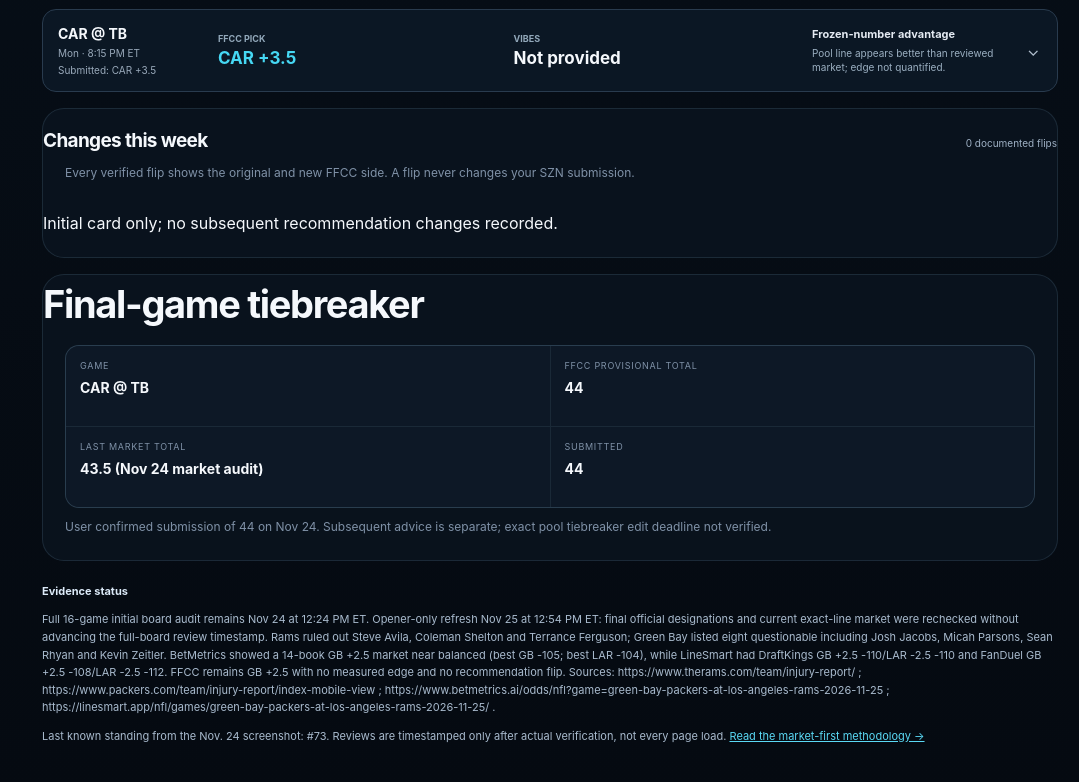
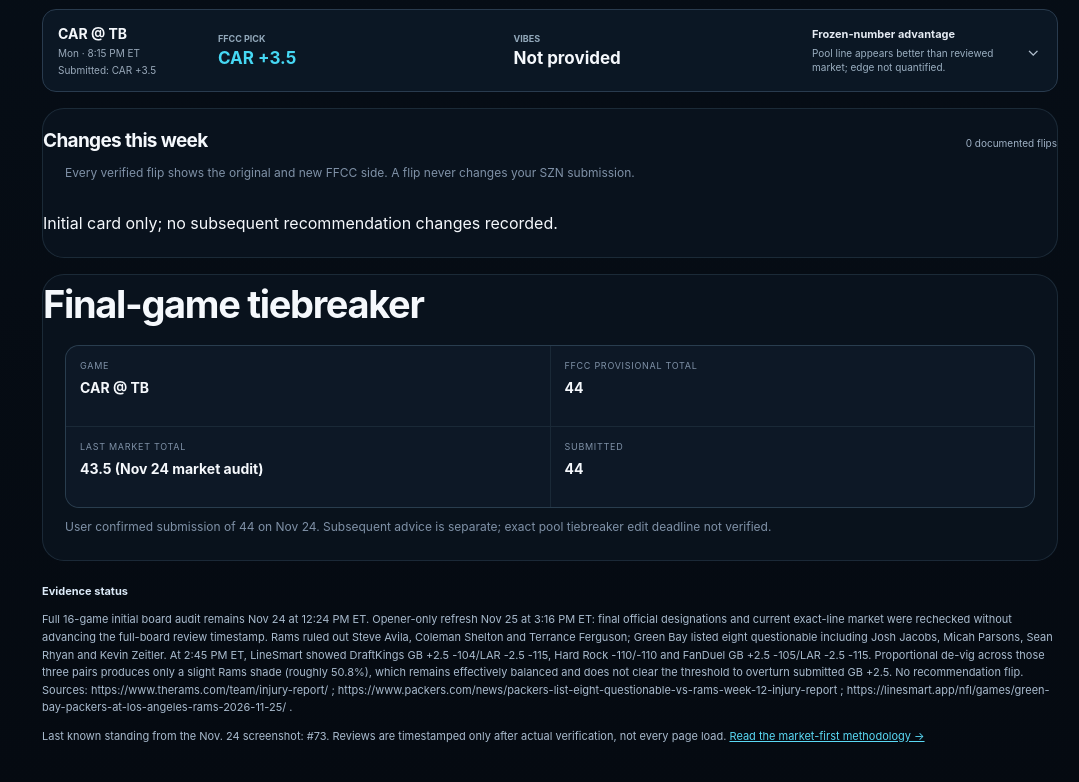
Before and after one commit to TipsyAntler/fantasy-command-center, a Next.js app: page /pickem/board in a window 1280 px wide. Shown: the part 1978-2760 px from the top of the page, without its empty margins (201-1280 px from the left). Built offline with nearby package versions, Linux system fonts and the light colour scheme.

Commit message:
Log late Week 12 opener exact-line audit

```diff
--- a/data/pickem-week12.ts
+++ b/data/pickem-week12.ts
@@ -6,7 +6,7 @@ export const week12ReviewedAt = "2026-11-24T12:24:00-05:00";
 export const week12ReviewedLabel = "Nov 24 · 12:24 PM ET";
 export const week12PoolName = "The SZN · NFL Super Pick'em · NFL-575";
 export const week12PoolStatus = "16 exact frozen spreads captured; full initial board audited Nov 24. First kickoff Wed Nov 25 at 8 PM ET; user confirmed submission of all 16 FFCC picks and tiebreaker 44 on Nov 24. Exact edit-lock behavior remains unverified.";
-export const week12MarketAsOf = "Full 16-game initial board audit remains Nov 24 at 12:24 PM ET. Opener-only refresh Nov 25 at 12:54 PM ET: final official designations and current exact-line market were rechecked without advancing the full-board review timestamp. Rams ruled out Steve Avila, Coleman Shelton and Terrance Ferguson; Green Bay listed eight questionable including Josh Jacobs, Micah Parsons, Sean Rhyan and Kevin Zeitler. BetMetrics showed a 14-book GB +2.5 market near balanced (best GB -105; best LAR -104), while LineSmart had DraftKings GB +2.5 -110/LAR -2.5 -110 and FanDuel GB +2.5 -108/LAR -2.5 -112. FFCC remains GB +2.5 with no measured edge and no recommendation flip. Sources: https://www.therams.com/team/injury-report/ ; https://www.packers.com/team/injury-report/index-mobile-view ; https://www.betmetrics.ai/odds/nfl?game=green-bay-packers-at-los-angeles-rams-2026-11-25 ; https://linesmart.app/nfl/games/green-bay-packers-at-los-angeles-rams-2026-11-25/ .";
+export const week12MarketAsOf = "Full 16-game initial board audit remains Nov 24 at 12:24 PM ET. Opener-only refresh Nov 25 at 3:16 PM ET: final official designations and current exact-line market were rechecked without advancing the full-board review timestamp. Rams ruled out Steve Avila, Coleman Shelton and Terrance Ferguson; Green Bay listed eight questionable including Josh Jacobs, Micah Parsons, Sean Rhyan and Kevin Zeitler. At 2:45 PM ET, LineSmart showed DraftKings GB +2.5 -104/LAR -2.5 -115, Hard Rock -110/-110 and FanDuel GB +2.5 -105/LAR -2.5 -115. Proportional de-vig across those three pairs produces only a slight Rams shade (roughly 50.8%), which remains effectively balanced and does not clear the threshold to overturn submitted GB +2.5. No recommendation flip. Sources: https://www.therams.com/team/injury-report/ ; https://www.packers.com/news/packers-list-eight-questionable-vs-rams-week-12-injury-report ; https://linesmart.app/nfl/games/green-bay-packers-at-los-angeles-rams-2026-11-25/ .";
 export const week12Standing = {correct:76,rank:73,leaderCorrect:96,note:"User screenshot Nov 24; 7th place 92."};
 export const week12SubmittedCard = {confirmedDate:"2026-11-24",confirmationSource:"User message: Submitted (in response to all 16 FFCC sides and tiebreaker 44)",picks:{"GB-LAR":"GB +2.5","CHI-DET":"CHI -2.5","PHI-DAL":"DAL -8.5","KC-BUF":"KC +3.5","DEN-PIT":"PIT +3.5","NO-CIN":"NO +10.5","NYG-IND":"NYG -6.5","NYJ-MIA":"NYJ -3.5","ATL-MIN":"ATL +7.5","TEN-JAX":"TEN +14.5","BAL-HOU":"HOU -6.5","NE-LAC":"NE +1.5","WAS-ARI":"ARI +7.5","SEA-SF":"SEA +3.5","LV-CLE":"LV +4.5","CAR-TB":"CAR +3.5"} as Record<string,string>,tiebreaker:"44",note:"Immutable user-confirmed baseline; subsequent FFCC advice does not alter submitted picks."};
 export const week12PendingPoolGames: {day:string;kickoff:string;away:string;home:string;mikeVibe:string;reason:string}[] = [];
@@ -26,7 +26,7 @@ export const week12PoolGames: Week9PoolGame[] = [
     "marketTotal": 44.5,
     "confidence": 1,
     "signal": "NO MEASURED EDGE",
-    "rationale": "The exact +2.5 market is essentially balanced, so GB remains the transparent provisional tie choice rather than a measured edge.",
+    "rationale": "Two of three reviewed books shade the Rams, but the proportional de-vig consensus is only about 50.8% LAR at the exact frozen line. That is too close to balanced to justify overturning submitted GB +2.5.",
     "watch": "Official Nov 24 final status: Green Bay listed eight questionable, including Josh Jacobs, Micah Parsons, Sean Rhyan and Kevin Zeitler; the Rams ruled out starting OL Steve Avila and Coleman Shelton. Recheck only if a late inactive or exact-line move before Wednesday 8 PM ET materially changes the case."
   },
   {
```
